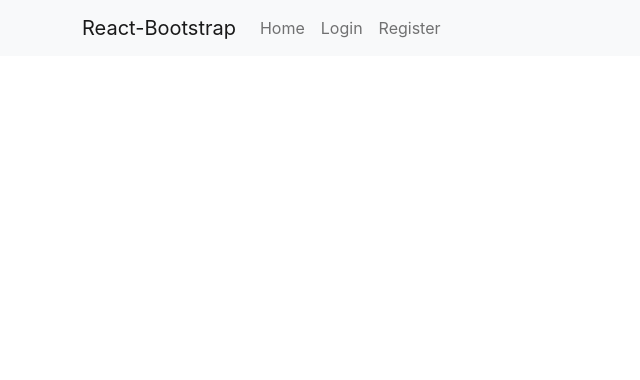
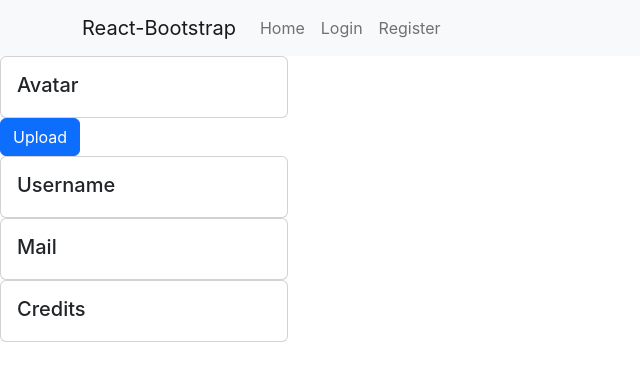
Before and after one commit to NatuRal3/feu-2-semesterproject-2, a React (Create React App) app: page /profile in a window 1280 px wide. Shown: the top 380 px of the page, without its empty margins (0-640 px from the left). Built offline with nearby package versions, Linux system fonts and the light colour scheme.

Commit message:
added profile page

```diff
--- a/src/App.js
+++ b/src/App.js
@@ -4,6 +4,7 @@ import Home from "./pages/Home.js";
 import Login from "./pages/Login.js";
 import Register from "./pages/Register.js";
 import Logout from "./pages/Logout.js";
+import Profile from "./pages/Profile";
 import Navnav from "./components/header/header";
 import { BrowserRouter, Routes, Route } from "react-router-dom";
 
@@ -17,6 +18,7 @@ function App() {
         <Route path="/login" element={<Login />} />
         <Route path="/register" element={<Register />} />
         <Route path="/logout" element={<Logout />} />
+        <Route path="/profile" element={<Profile />} />
       </Routes>
     </BrowserRouter>
   );
--- /dev/null
+++ b/src/components/cards/Card.js
@@ -0,0 +1,15 @@
+import Card from "react-bootstrap/Card";
+
+function Tile(props) {
+  return (
+    <Card style={{ width: "18rem" }}>
+      <Card.Body>
+        <Card.Title>{props.title}</Card.Title>
+        <Card.Subtitle className="mb-2 text-muted">{props.subtitle}</Card.Subtitle>
+        <Card.Text>{props.text}</Card.Text>
+      </Card.Body>
+    </Card>
+  );
+}
+
+export default Tile;
--- /dev/null
+++ b/src/components/header/_header.scss
@@ -0,0 +1,4 @@
+.navbar-nav{
+    width: 100%;
+    justify-content: space-evenly;
+}
--- a/src/components/header/header.js
+++ b/src/components/header/header.js
@@ -3,9 +3,11 @@ import Nav from "react-bootstrap/Nav";
 import Navbar from "react-bootstrap/Navbar";
 import removeLocalStorage from "../../services/logout.js";
 import sessionStatus from "../../tools/sessionStatus.js";
+import userInfo from "../../tools/userInfo.js";
 
 function Navnav() {
   const activeSession = sessionStatus();
+  const { userName, userCredits } = userInfo();
 
   return (
     <Navbar bg="light" expand="lg">
@@ -17,12 +19,15 @@ function Navnav() {
             <Nav.Link href="home">Home</Nav.Link>
             {activeSession ? null : <Nav.Link href="login">Login</Nav.Link>}
             {activeSession ? null : <Nav.Link href="register">Register</Nav.Link>}
+            {activeSession ? <Nav.Link href="profile">Profile</Nav.Link> : null}
             {activeSession ? (
               <Nav.Link href="logout" onClick={removeLocalStorage}>
                 Logout
               </Nav.Link>
             ) : null}
           </Nav>
+          {activeSession ? <p>Welcome, {userName} </p> : null}
+          {activeSession ? <p>C: {userCredits}</p> : null}
         </Navbar.Collapse>
       </Container>
     </Navbar>
--- /dev/null
+++ b/src/pages/Profile.js
@@ -0,0 +1,22 @@
+import React from "react";
+import Tile from "../components/cards/Card";
+import userInfo from "../tools/userInfo.js";
+import Button from "react-bootstrap/Button";
+import uploadAvatar from "../tools/uploadAvatar";
+
+function Profile() {
+  const { userName, userCredits, userEmail } = userInfo();
+  return (
+    <>
+      <Tile title="Avatar" subtitle={userName} />
+      <Button variant="primary" type="submit" onClick={uploadAvatar}>
+        Upload
+      </Button>
+      <Tile title="Username" subtitle={userName} />
+      <Tile title="Mail" subtitle={userEmail} />
+      <Tile title="Credits" subtitle={userCredits} />
+    </>
+  );
+}
+
+export default Profile;
--- a/src/sass/style.scss
+++ b/src/sass/style.scss
@@ -1,3 +1,4 @@
 @import "partials/colors";
 @import "partials/typography";
 @import "partials/boardSlider";
+@import "../components/header/header"
--- a/src/tools/sessionStatus.js
+++ b/src/tools/sessionStatus.js
@@ -1,3 +1,5 @@
+import userInfo from "./userInfo";
+
 function sessionStatus() {
   let activeSession;
 
@@ -6,6 +8,7 @@ function sessionStatus() {
 
   if (userAccessToken) {
     activeSession = true;
+    userInfo();
   } else {
     activeSession = false;
   }
--- /dev/null
+++ b/src/tools/uploadAvatar.js
@@ -0,0 +1,7 @@
+import userInfo from "./userInfo";
+
+function uploadAvatar() {
+  console.log("Upload Avatar button");
+}
+
+export default uploadAvatar;
--- /dev/null
+++ b/src/tools/userInfo.js
@@ -0,0 +1,15 @@
+//Runs from SessionStatus.js if the user session is active
+
+function userInfo() {
+  const sessionData = JSON.parse(localStorage.getItem("userSessionData"));
+  const userCredits = sessionData ? sessionData.userCredits : null;
+  const userName = sessionData ? sessionData.userName : null;
+  const userEmail = sessionData ? sessionData.userEmail : null;
+  const userAvatar = sessionData ? sessionData.userAvatar : null;
+
+  console.log(userCredits);
+  console.log(userName);
+  return { userCredits, userName, userEmail, userAvatar };
+}
+
+export default userInfo;
```
Also changed, not shown: src/components/cards/_cards.scss (added).
